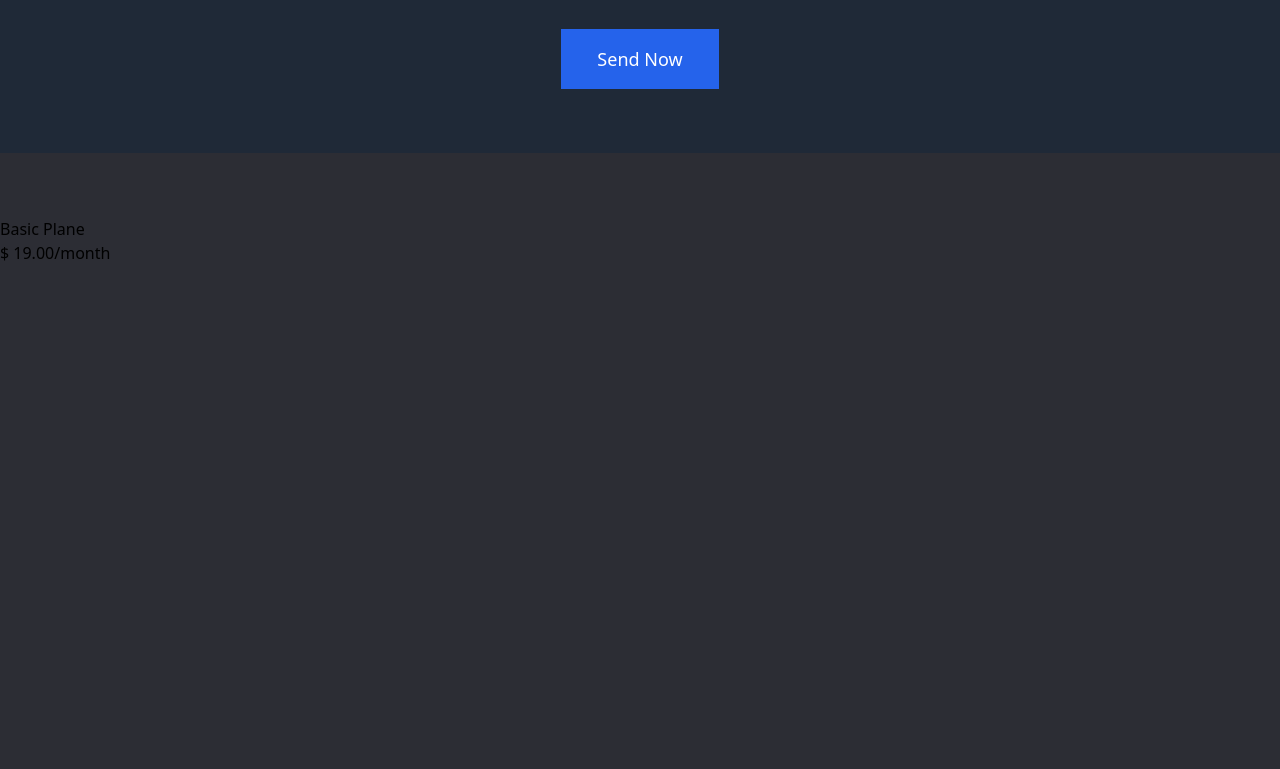
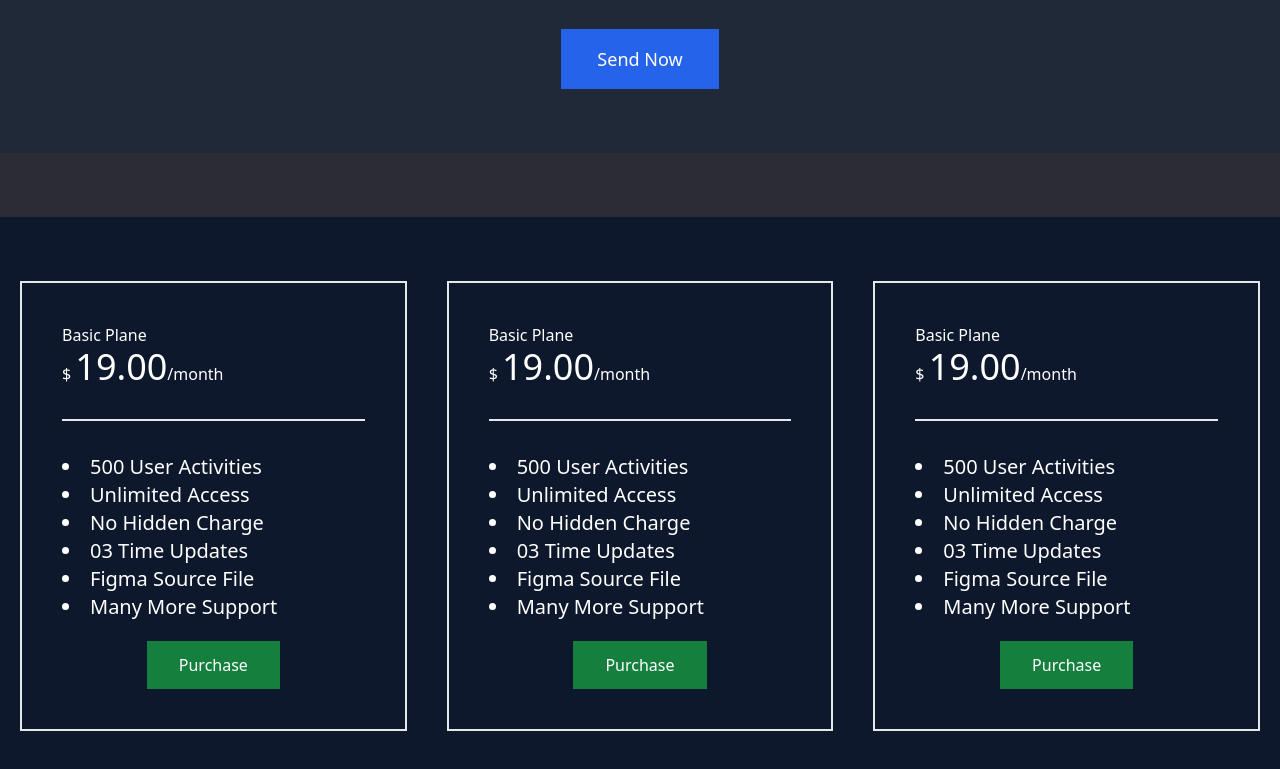
Before and after one commit to Sheikh-Farid77/first-tailwind-project, a website built with Vite: page index.html in a window 1280 px wide. Shown: the part 2453-3222 px from the top of the page. Before the commit the page ends 2718 px from the top, so only its background shows below. Built offline with nearby package versions, Linux system fonts and the light colour scheme.

Commit message:
main forth section done

```diff
--- a/index.html
+++ b/index.html
@@ -230,16 +230,58 @@
           </button>
         </div>
       </section>
-      <section>
-        <div>
-          <div>
-<p>Basic Plane <br> $ <span>19.00</span>/month</p>
+      <section class="bg-[#0E182C] py-16">
+        <div class="text-white grid gap-10  md:grid-cols-2 lg:grid-cols-3 mx-5">
+          <div class="border-2 p-10">
+            <p class="border-b-2 pb-8 mb-8">
+              Basic Plane <br />
+              $ <span class="text-xl md:text-3xl lg:text-4xl">19.00</span>/month
+            </p>
+            <ul class="list-disc list-inside md:text-xl">
+              <li>500 User Activities</li>
+              <li>Unlimited Access</li>
+              <li>No Hidden Charge</li>
+              <li>03 Time Updates</li>
+              <li>Figma Source File</li>
+              <li>Many More Support</li>
+            </ul>
+            <button class="px-8 py-3 mt-5 block mx-auto bg-green-700">
+              Purchase
+            </button>
           </div>
-          <div>
-
+          <div class="border-2 p-10">
+            <p class="border-b-2 pb-8 mb-8">
+              Basic Plane <br />
+              $ <span class="text-xl md:text-3xl lg:text-4xl">19.00</span>/month
+            </p>
+            <ul class="list-disc list-inside md:text-xl">
+              <li>500 User Activities</li>
+              <li>Unlimited Access</li>
+              <li>No Hidden Charge</li>
+              <li>03 Time Updates</li>
+              <li>Figma Source File</li>
+              <li>Many More Support</li>
+            </ul>
+            <button class="px-8 py-3 mt-5 block mx-auto bg-green-700">
+              Purchase
+            </button>
           </div>
-          <div>
-
+          <div class="border-2 p-10">
+            <p class="border-b-2 pb-8 mb-8">
+              Basic Plane <br />
+              $ <span class="text-xl md:text-3xl lg:text-4xl">19.00</span>/month
+            </p>
+            <ul class="list-disc list-inside md:text-xl">
+              <li>500 User Activities</li>
+              <li>Unlimited Access</li>
+              <li>No Hidden Charge</li>
+              <li>03 Time Updates</li>
+              <li>Figma Source File</li>
+              <li>Many More Support</li>
+            </ul>
+            <button class="px-8 py-3 mt-5 block mx-auto bg-green-700">
+              Purchase
+            </button>
           </div>
         </div>
       </section>
```
